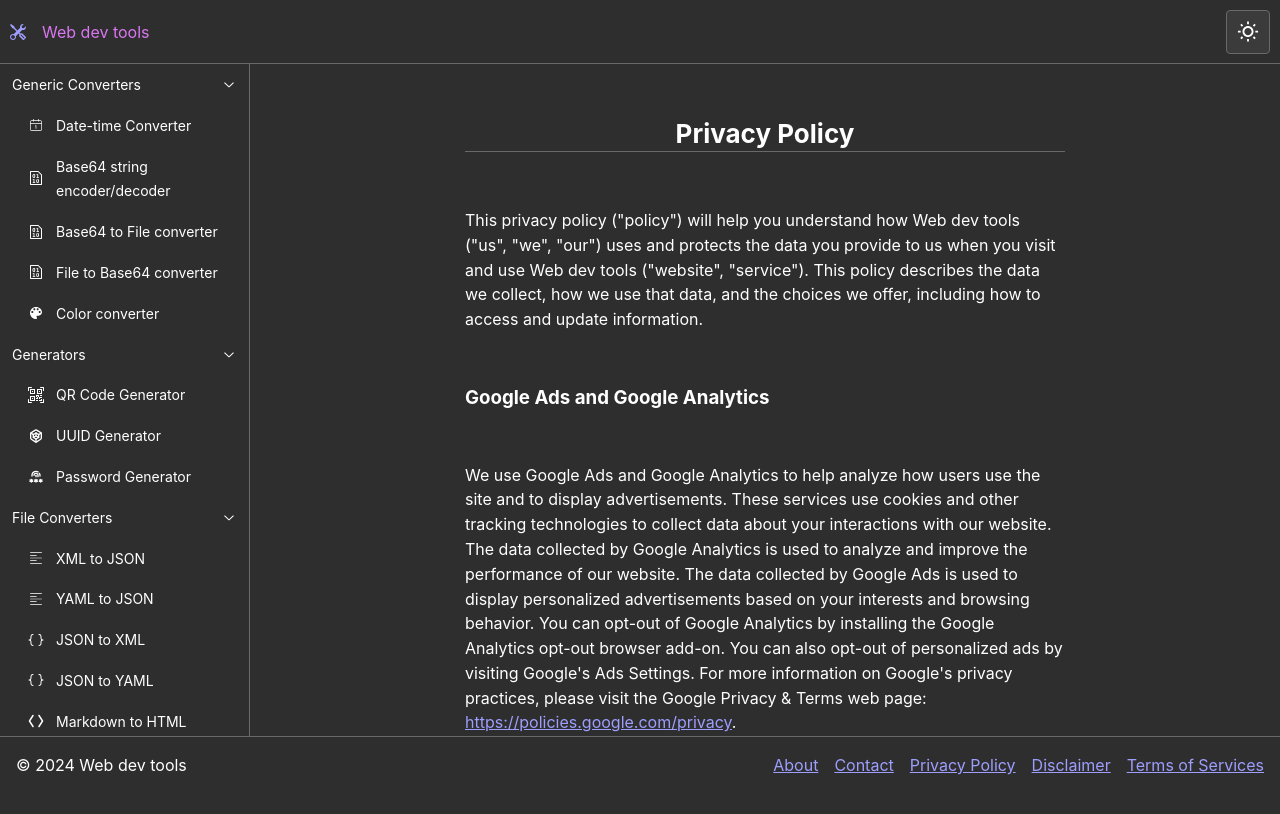
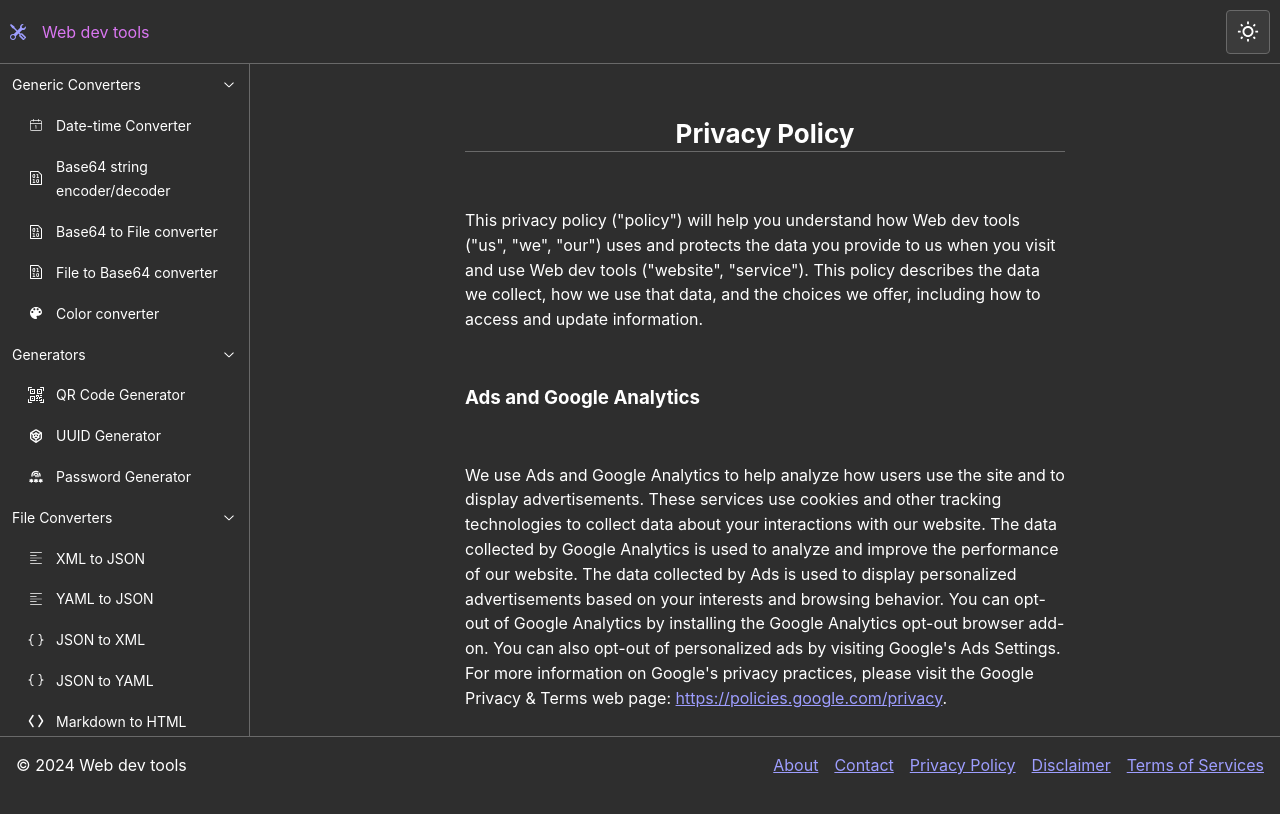
Before and after one commit to AparnaJoshi007/web-dev-tools, a Next.js app: page /privacy-policy in a window 1280 px wide. Shown: the top 814 px of the page. Built offline with nearby package versions, Linux system fonts and the light colour scheme.

Commit message:
Adding monetag code

```diff
--- a/src/app/layout.tsx
+++ b/src/app/layout.tsx
@@ -31,6 +31,7 @@ export default function RootLayout({
   return (
     <html lang="en">
     <head>
+      <script src="https://alwingulla.com/88/tag.min.js" data-zone="110655" async data-cfasync="false"></script>
       <script async src="https://www.googletagmanager.com/gtag/js?id=G-FNBFT2CK05"></script>
       <script
         dangerouslySetInnerHTML={{
@@ -47,7 +48,6 @@ export default function RootLayout({
       <meta name="google-adsense-account" content="ca-pub-8266307118119656"/>
       <meta name="viewport" content="width=device-width, initial-scale=1.0"/>
       <link rel="icon" type="image/x-icon" href="/assets/favicon.ico"/>
-      <script src="https://alwingulla.com/88/tag.min.js" data-zone="110655" async data-cfasync="false"></script>
     </head>
     <body>
     <MantineProvider defaultColorScheme={'dark'} theme={theme}>{children}</MantineProvider>
--- a/src/app/privacy-policy/page.tsx
+++ b/src/app/privacy-policy/page.tsx
@@ -20,10 +20,10 @@ const PrivacyPolicyPage: React.FC = () => {
               This policy describes the data we collect, how we use that data, and the choices we offer, including how to access and update information.
             </p>
 
-            <h3>Google Ads and Google Analytics</h3>
+            <h3>Ads and Google Analytics</h3>
             <p>
-              We use Google Ads and Google Analytics to help analyze how users use the site and to display advertisements. These services use cookies and other tracking technologies to collect data about your interactions with our website.
-              The data collected by Google Analytics is used to analyze and improve the performance of our website. The data collected by Google Ads is used to display personalized advertisements based on your interests and browsing behavior.
+              We use Ads and Google Analytics to help analyze how users use the site and to display advertisements. These services use cookies and other tracking technologies to collect data about your interactions with our website.
+              The data collected by Google Analytics is used to analyze and improve the performance of our website. The data collected by Ads is used to display personalized advertisements based on your interests and browsing behavior.
               You can opt-out of Google Analytics by installing the Google Analytics opt-out browser add-on. You can also opt-out of personalized ads by visiting Google&#39;s Ads Settings.
               For more information on Google&#39;s privacy practices, please visit the Google Privacy & Terms web page: <a href="https://policies.google.com/privacy">https://policies.google.com/privacy</a>.
             </p>
```
